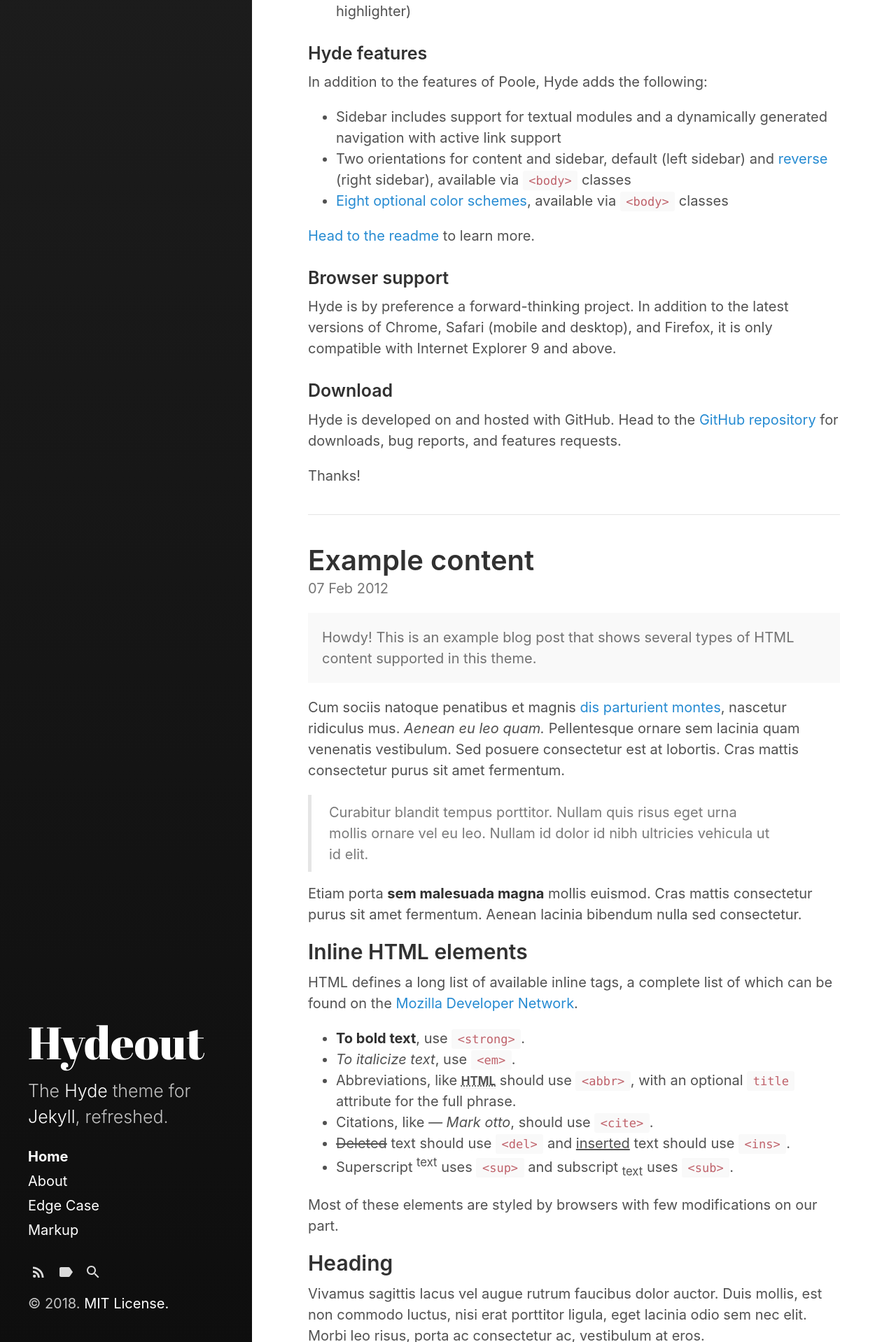
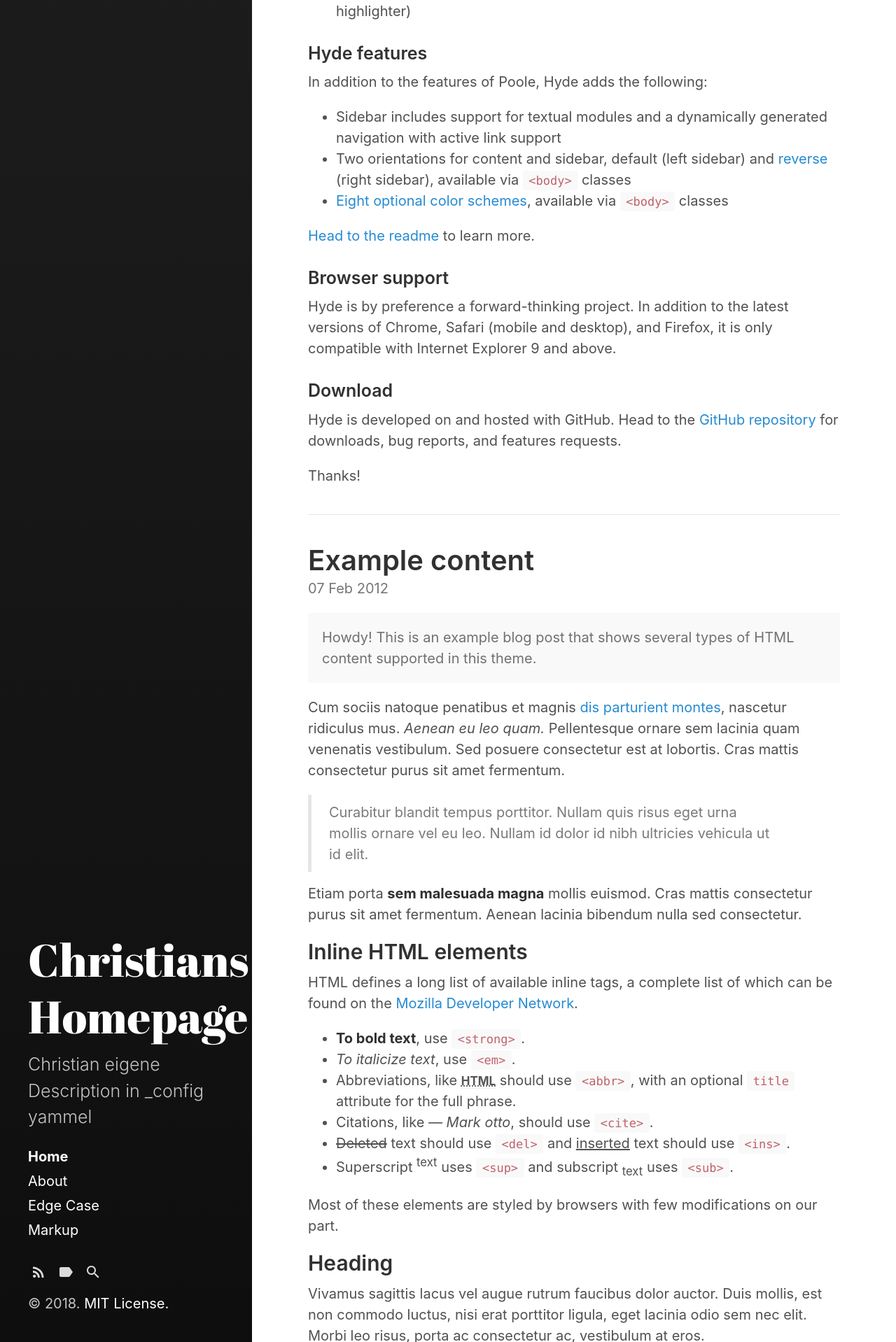
Before and after one commit to ChrisWittig/Christian.Wittig, a Jekyll site: the page built from index.html, in a window 1280 px wide. Shown: the part 3082-5000 px from the top of the page at 70% size. Built offline with Jekyll 4.4.1, drawn with Linux system fonts in a browser that asks for light colours; the list of posts is cut into pages by our own code.

Commit message:
basic setup

```diff
--- a/_config.yml
+++ b/_config.yml
@@ -3,9 +3,9 @@ markdown:         kramdown
 highlighter:      rouge
 
 # Setup
-title:            Hydeout
-tagline:          'A Jekyll theme'
-description:      'The <a href="http://hyde.getpoole.com" target="_blank">Hyde</a> theme for <a href="http://jekyllrb.com" target="_blank">Jekyll</a>, refreshed.'
+title:            Christians Homepage
+tagline:          'CWs Tagline'
+description:      'Christian eigene Description in _config yammel'
 url:              https://fongandrew.github.io
 remote_theme:     fongandrew/hydeout
 baseurl:          '/hydeout'
```
Also changed, not shown: jekyll-theme-hydeout.gemspec.
